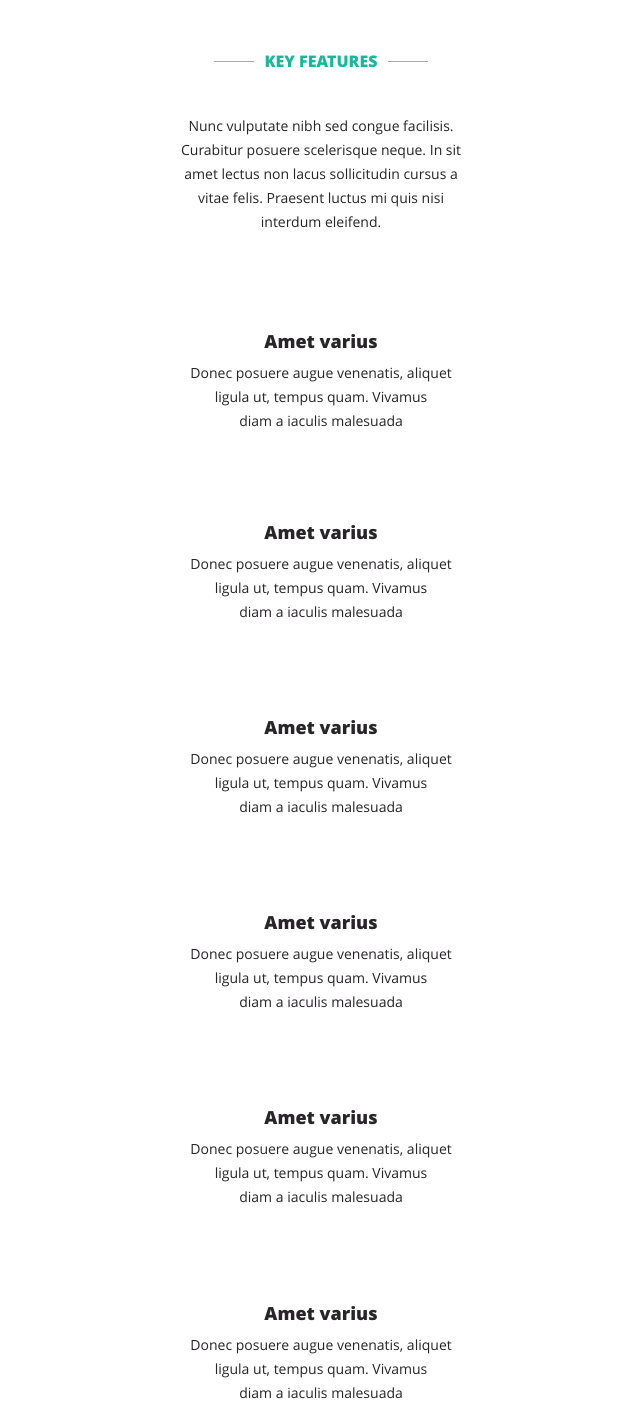
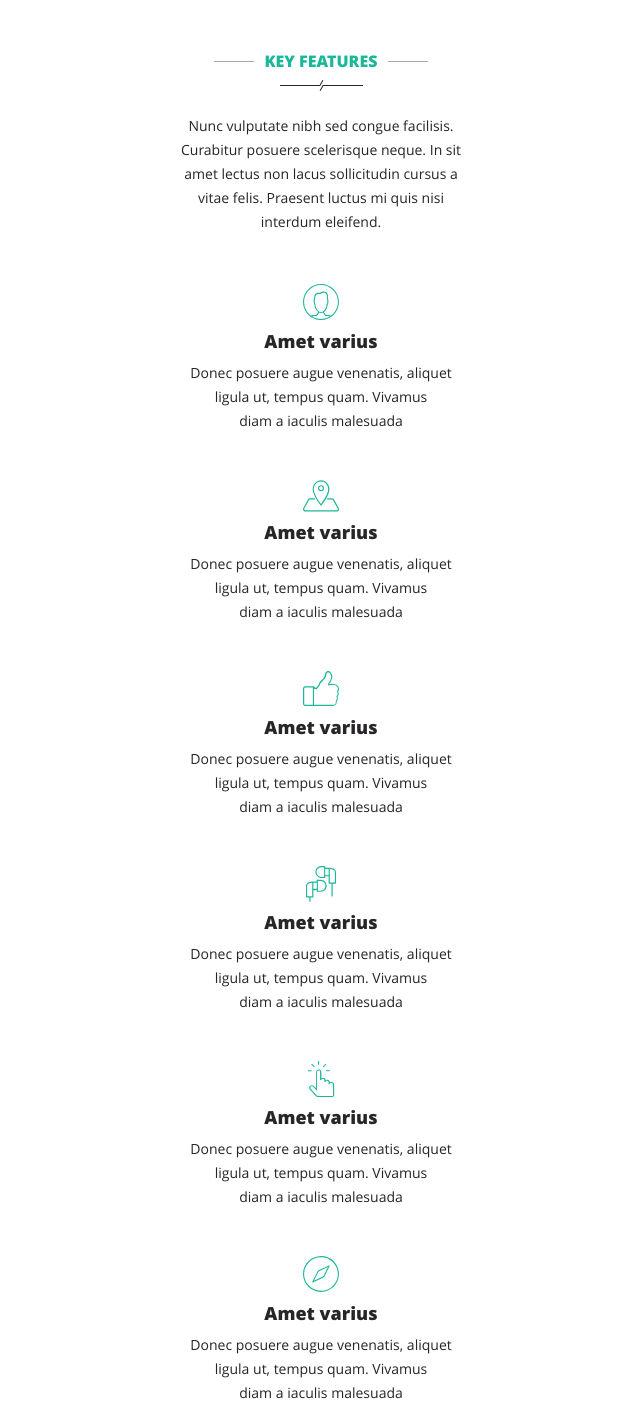
Before and after one commit to aleks-y/Lending, a plain HTML site: page index.html in a window 1280 px wide. Shown: the part 483-1891 px from the top of the page, without its empty margins (319-959 px from the left). Drawn offline with Linux system fonts and the light colour scheme; the site is published under a folder, as on GitHub Pages, so addresses that start at the root find nothing.

Commit message:
Исправляет пути для иконок

```diff
--- a/index.html
+++ b/index.html
@@ -59,7 +59,7 @@
             <h2>Key features</h2>
             <span class="section-header__line" aria-hidden="true">
               <svg width="83" height="11" aria-hidden="true">
-                <use xmlns:xlink="http://www.w3.org/1999/xlink" xlink:href="/img/symbols.svg#icon_line"></use>
+                <use xmlns:xlink="http://www.w3.org/1999/xlink" xlink:href="img/symbols.svg#icon_line"></use>
               </svg>
             </span>
           </div>
@@ -68,7 +68,7 @@
             <li class="features__item">
               <span class="featires__icon" aria-hidden="true">
                 <svg width="36" height="36" aria-hidden="true">
-                  <use xmlns:xlink="http://www.w3.org/1999/xlink" xlink:href="/img/symbols.svg#icon_01"></use>
+                  <use xmlns:xlink="http://www.w3.org/1999/xlink" xlink:href="img/symbols.svg#icon_01"></use>
                 </svg>
               </span>
               <h3 class="features__title">Amet varius</h3>
@@ -77,7 +77,7 @@
             <li class="features__item">
               <span class="featires__icon" aria-hidden="true">
                 <svg width="36" height="32" aria-hidden="true">
-                  <use xmlns:xlink="http://www.w3.org/1999/xlink" xlink:href="/img/symbols.svg#icon_02"></use>
+                  <use xmlns:xlink="http://www.w3.org/1999/xlink" xlink:href="img/symbols.svg#icon_02"></use>
                 </svg>
               </span>
               <h3 class="features__title">Amet varius</h3>
@@ -86,7 +86,7 @@
             <li class="features__item">
               <span class="featires__icon" aria-hidden="true">
                 <svg width="36" height="35" aria-hidden="true">
-                  <use xmlns:xlink="http://www.w3.org/1999/xlink" xlink:href="/img/symbols.svg#icon_03"></use>
+                  <use xmlns:xlink="http://www.w3.org/1999/xlink" xlink:href="img/symbols.svg#icon_03"></use>
                 </svg>
               </span>
               <h3 class="features__title">Amet varius</h3>
@@ -95,7 +95,7 @@
             <li class="features__item">
               <span class="featires__icon" aria-hidden="true">
                 <svg width="30" height="36" aria-hidden="true">
-                  <use xmlns:xlink="http://www.w3.org/1999/xlink" xlink:href="/img/symbols.svg#icon_04"></use>
+                  <use xmlns:xlink="http://www.w3.org/1999/xlink" xlink:href="img/symbols.svg#icon_04"></use>
                 </svg>
               </span>
               <h3 class="features__title">Amet varius</h3>
@@ -104,7 +104,7 @@
             <li class="features__item">
               <span class="featires__icon" aria-hidden="true">
                 <svg width="36" height="36" aria-hidden="true">
-                  <use xmlns:xlink="http://www.w3.org/1999/xlink" xlink:href="/img/symbols.svg#icon_05"></use>
+                  <use xmlns:xlink="http://www.w3.org/1999/xlink" xlink:href="img/symbols.svg#icon_05"></use>
                 </svg>
               </span>
               <h3 class="features__title">Amet varius</h3>
@@ -113,7 +113,7 @@
             <li class="features__item">
               <span class="featires__icon" aria-hidden="true">
                 <svg width="36" height="36" aria-hidden="true">
-                  <use xmlns:xlink="http://www.w3.org/1999/xlink" xlink:href="/img/symbols.svg#icon_06"></use>
+                  <use xmlns:xlink="http://www.w3.org/1999/xlink" xlink:href="img/symbols.svg#icon_06"></use>
                 </svg>
               </span>
               <h3 class="features__title">Amet varius</h3>
```
